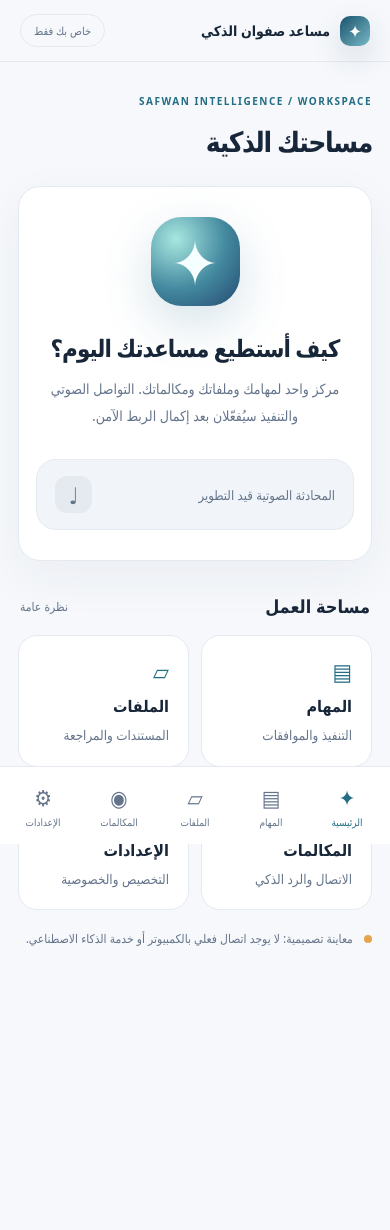
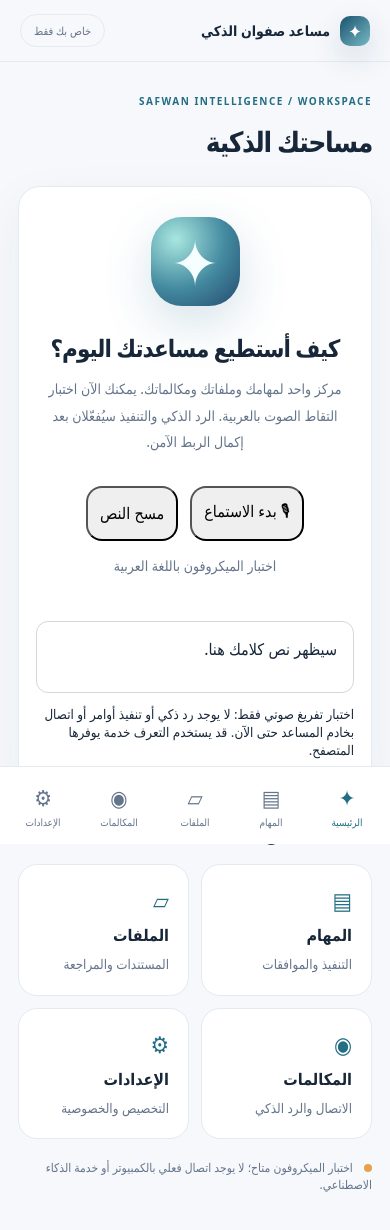
Before and after one commit to safwan5001-source/safwan-smart-assistant, a Next.js app in the folder apps/web/: page / in a window 390 px wide. Shown: the top 1230 px of the page. Before the commit the page ends 1062 px from the top, so only its background shows below. Built offline with nearby package versions, Linux system fonts and the light colour scheme.

Commit message:
feat: expose Arabic microphone test on home screen

```diff
--- a/apps/web/app/page.tsx
+++ b/apps/web/app/page.tsx
@@ -1,5 +1,6 @@
 "use client";
 import { useEffect, useState } from "react";
+import VoicePanel from "./voice-panel";
 type Theme = "system" | "light" | "dark";
 type Screen = "home" | "tasks" | "files" | "calls" | "settings";
 const nav: {id:Screen;label:string;symbol:string}[] = [
@@ -47,11 +48,11 @@ export default function Home(){
       <main className="content">
         <div className="page-top"><span className="eyebrow">SAFWAN INTELLIGENCE / WORKSPACE</span><h1>{headline[screen]}</h1></div>
         {screen==="home"&&<div className="home-view">
-          <section className="hero"><div className="orb" aria-hidden="true"><span>✦</span></div><h2>كيف أستطيع مساعدتك اليوم؟</h2><p>مركز واحد لمهامك وملفاتك ومكالماتك. التواصل الصوتي والتنفيذ سيُفعّلان بعد إكمال الربط الآمن.</p>
-          <div className="composer"><span>المحادثة الصوتية قيد التطوير</span><span className="mic" aria-label="الصوت غير مفعل">♩</span></div></section>
+          <section className="hero"><div className="orb" aria-hidden="true"><span>✦</span></div><h2>كيف أستطيع مساعدتك اليوم؟</h2><p>مركز واحد لمهامك وملفاتك ومكالماتك. يمكنك الآن اختبار التقاط الصوت بالعربية. الرد الذكي والتنفيذ سيُفعّلان بعد إكمال الربط الآمن.</p>
+          <VoicePanel /></section>
           <div className="section-heading"><h3>مساحة العمل</h3><span>نظرة عامة</span></div>
           <div className="feature-grid"><button onClick={()=>setScreen("tasks")}><span className="feature-icon">▤</span><strong>المهام</strong><small>التنفيذ والموافقات</small></button><button onClick={()=>setScreen("files")}><span className="feature-icon">▱</span><strong>الملفات</strong><small>المستندات والمراجعة</small></button><button onClick={()=>setScreen("calls")}><span className="feature-icon">◉</span><strong>المكالمات</strong><small>الاتصال والرد الذكي</small></button><button onClick={()=>setScreen("settings")}><span className="feature-icon">⚙</span><strong>الإعدادات</strong><small>التخصيص والخصوصية</small></button></div>
-          <div className="info-note"><span className="state-indicator"/> معاينة تصميمية: لا يوجد اتصال فعلي بالكمبيوتر أو خدمة الذكاء الاصطناعي.</div>
+          <div className="info-note"><span className="state-indicator"/> اختبار الميكروفون متاح؛ لا يوجد اتصال فعلي بالكمبيوتر أو خدمة الذكاء الاصطناعي.</div>
         </div>}
         {screen==="settings"&&<div className="settings-view">
           <div className="settings-intro">تحكم بمظهر المساعد وتفضيلات المهام. تُحفظ تفضيلات العرض محلياً على هذا الجهاز في هذه النسخة.</div>
@@ -59,7 +60,7 @@ export default function Home(){
             {([{id:"system",label:"تلقائي",symbol:"◐"},{id:"light",label:"فاتح",symbol:"☼"},{id:"dark",label:"داكن",symbol:"☾"}] as const).map(opt=><button aria-pressed={theme===opt.id} className={"theme-option "+(theme===opt.id?"active":"")} key={opt.id} onClick={()=>setTheme(opt.id)}><span>{opt.symbol}</span>{opt.label}</button>)}
           </div><label className="switch-row"><span><strong>عرض مدمج</strong><small>تقليل المسافات بين عناصر الواجهة</small></span><input type="checkbox" checked={compact} onChange={e=>setCompact(e.target.checked)}/></label></section>
           <section className="setting-card"><h2>سياسة المهام الافتراضية</h2><p>سيظل المساعد يطلب تحديد الصلاحية عند بداية كل مهمة قبل التنفيذ.</p><div className="field"><label htmlFor="permission">التفضيل عند فتح مهمة جديدة</label><select id="permission" value={permission} onChange={e=>setPermission(e.target.value)}><option value="ask">اسألني في كل مهمة</option><option value="review">اقترح المراجعة أولاً</option></select></div><p className="field-note">لا تمنح هذه الإعدادات تصريحاً بتنفيذ عمليات مالية أو حساسة.</p></section>
-          <section className="setting-card"><h2>الصوت واللغة</h2><div className="setting-line"><span><strong>لغة الواجهة</strong><small>العربية — من اليمين إلى اليسار</small></span><span className="muted">العربية</span></div><div className="setting-line"><span><strong>المحادثة المباشرة</strong><small>سيتم تفعيلها بعد إعداد الخادم والمصادقة</small></span><span className="pending">غير مفعّلة</span></div></section>
+          <section className="setting-card"><h2>الصوت واللغة</h2><div className="setting-line"><span><strong>لغة الواجهة</strong><small>العربية — من اليمين إلى اليسار</small></span><span className="muted">العربية</span></div><div className="setting-line"><span><strong>المحادثة المباشرة</strong><small>اختبار التقاط الكلام متاح؛ الرد الصوتي ينتظر الخادم والمصادقة</small></span><span className="pending">غير مفعّلة</span></div></section>
           <section className="setting-card"><h2>الخصوصية والأجهزة</h2><div className="setting-line"><span><strong>Windows السحابي</strong><small>لم يتم ربط الكمبيوتر بعد</small></span><span className="pending">غير متصل</span></div><div className="setting-line"><span><strong>حساب المستخدم</strong><small>المصادقة الآمنة قيد التطوير</small></span><span className="pending">غير مهيأ</span></div></section>
         </div>}
         {(screen==="tasks"||screen==="files"||screen==="calls")&&<section className="empty-panel"><span className="empty-symbol">{nav.find(item=>item.id===screen)?.symbol}</span><h2>{headline[screen]} قيد الإعداد</h2><p>صُممت هذه المساحة لتكون جزءاً من تجربة متكاملة. لم يتم تفعيل تخزين البيانات أو إرسال الأوامر بعد.</p><button onClick={()=>setScreen("home")} className="secondary-button">العودة للرئيسية</button></section>}
```
